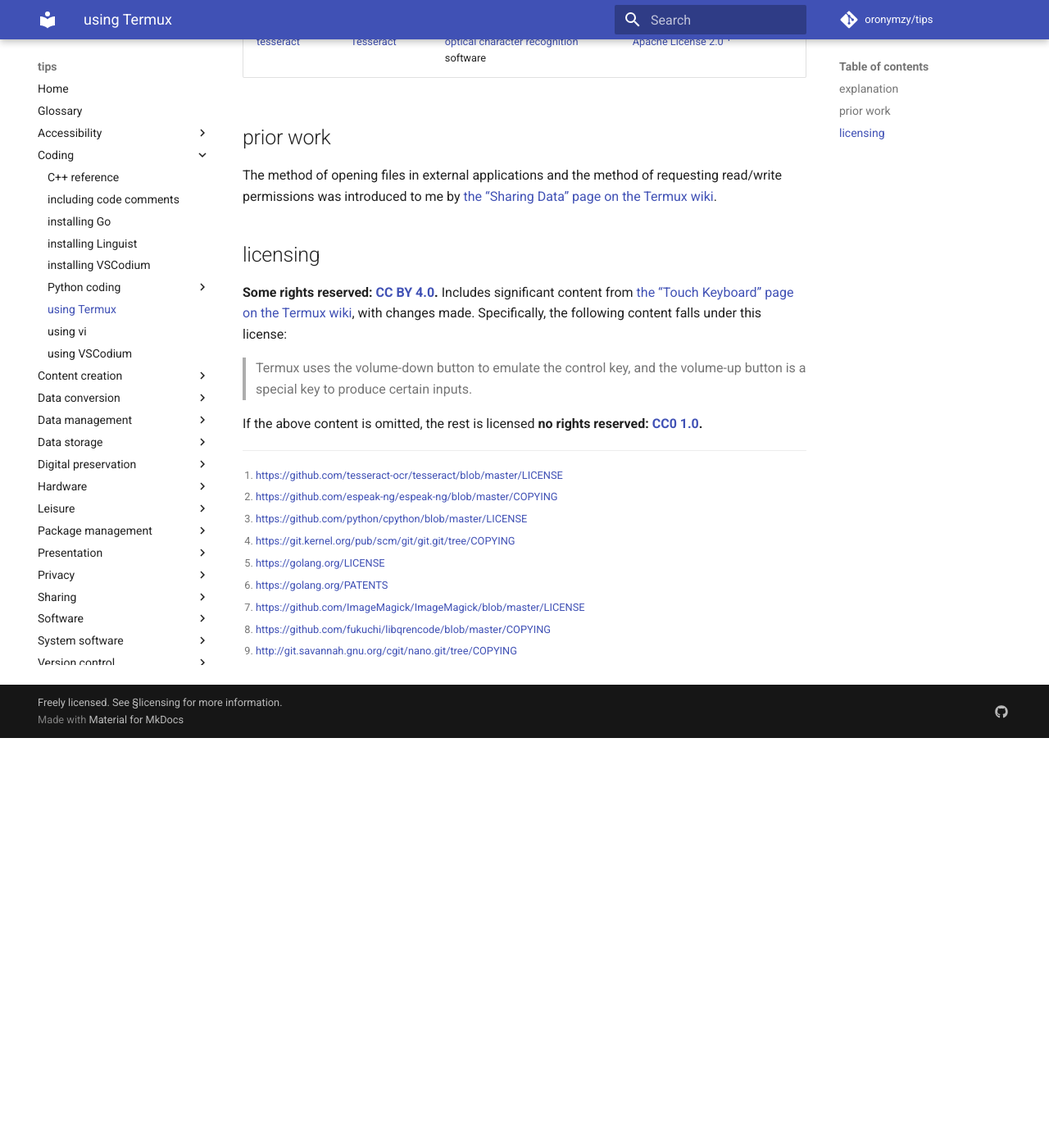
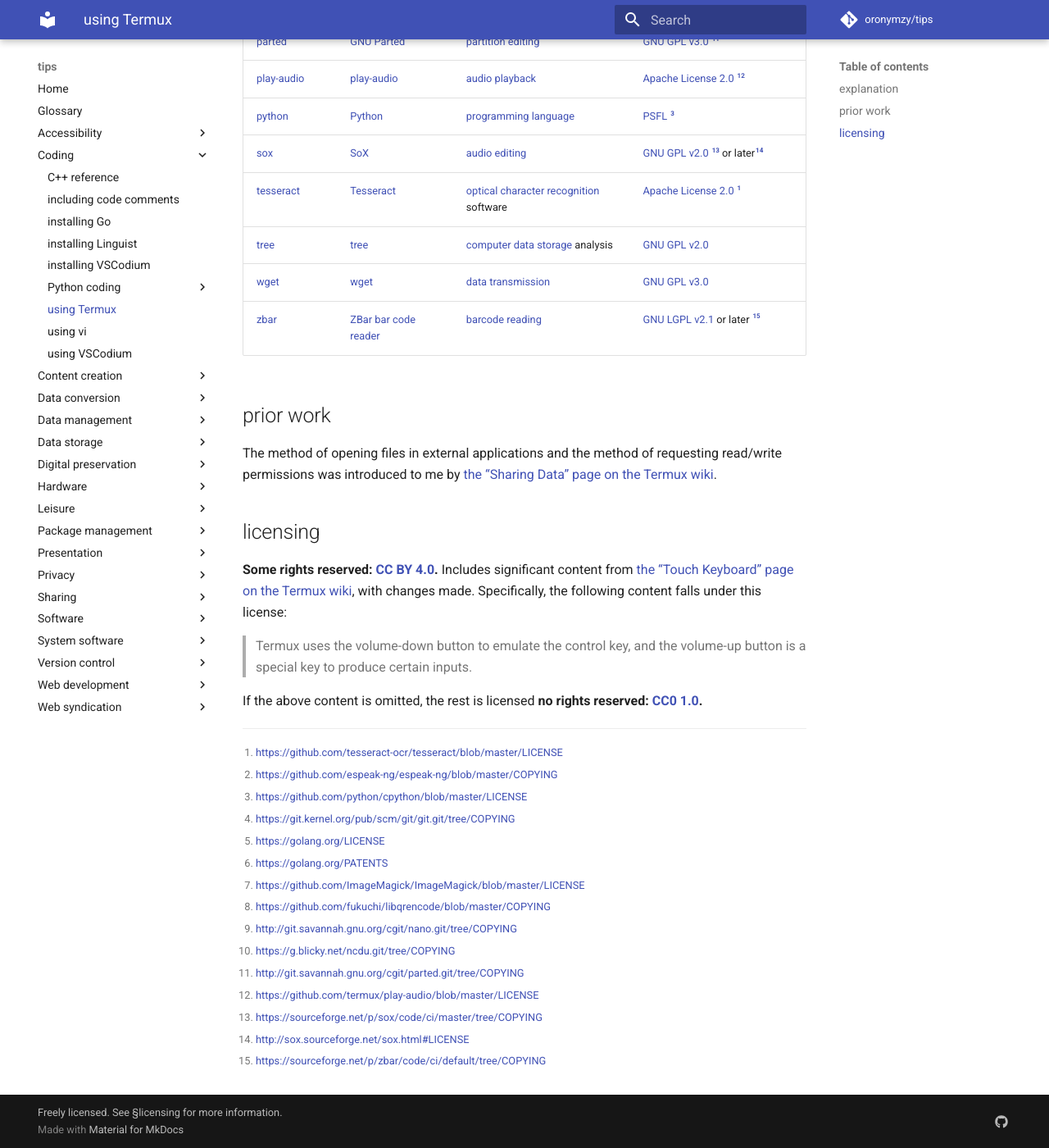
Before and after one commit to oronymzy/tips, an MkDocs documentation site: the page built from docs/usgTrmx.md, in a window 1280 px wide and 1400 px high, scrolled down 1107 px. Shown: the whole window at 82% size. Built offline with MkDocs 1.6.1 and Material for MkDocs 9.7.7, drawn with Linux system fonts in a browser that asks for light colours; comment, search, counter and statistics services are not loaded; before the commit the page ends 2007 px from its top, so only the background shows below that.

Commit message:
Add 7 table rows, align vertical bars of table
Add 'Ncdu', 'GNU Parted', 'play-audio', 'SoX', 'tree', 'wget', and 'ZBar
bar code reader' table rows, with hyperlinks and footnotes.
Improve table readability by aligning vertical bars.

```diff
--- a/docs/usgTrmx.md
+++ b/docs/usgTrmx.md
@@ -20,48 +20,77 @@ Termux uses the volume-down button to emulate the control key, and the volume-up
 
     This is an incomplete explanation.
 
-| package name  | program name  | program category                         | licensing
-|:--------------|:--------------|:-----------------------------------------|:-
-| [espeak]      | [eSpeak NG]   | [speech synthesis]                       | [GNU GPL v3.0] [^usgTrmx2]
-| [git]         | [Git]         | [distributed version control]            | [GNU GPL v2.0] [^usgTrmx4]
-| [golang]      | [Go]          | [programming language]                   | [BSD]-style license [^usgTrmx5] with [patent] grant [^usgTrmx6]
-| [imagemagick] | [ImageMagick] | [image editing]                          | [ImageMagick License] [^usgTrmx7]
-| [libqrencode] | [Libqrencode] | [QR code] encoding                       | [GNU LGPL v2.1] [^usgTrmx8]
-| [nano]        | [GNU nano]    | [text editing]                           | [GNU GPL v3.0] [^usgTrmx9]
-| [python]      | [Python]      | [programming language]                   | [PSFL] [^usgTrmx3]
-| [tesseract]   | [Tesseract]   | [optical character recognition] software | [Apache License 2.0] [^usgTrmx1]
+| package name              | program name              | program category                         | licensing
+|:--------------------------|:--------------------------|:-----------------------------------------|:-
+| [espeak]                  | [eSpeak NG]               | [speech synthesis]                       | [GNU GPL v3.0] [^usgTrmx2]
+| [git]                     | [Git]                     | [distributed version control]            | [GNU GPL v2.0] [^usgTrmx4]
+| [golang]                  | [Go]                      | [programming language]                   | [BSD]-style license [^usgTrmx5] with [patent] grant [^usgTrmx6]
+| [imagemagick]             | [ImageMagick]             | [image editing]                          | [ImageMagick License] [^usgTrmx7]
+| [libqrencode]             | [Libqrencode]             | [QR code] encoding                       | [GNU LGPL v2.1] [^usgTrmx8]
+| [nano]                    | [GNU nano]                | [text editing]                           | [GNU GPL v3.0] [^usgTrmx9]
+| [ncdu]                    | [Ncdu]                    | [disk utility] package                   | [MIT License] [^usgTrmx10]
+| [parted]                  | [GNU Parted]              | [partition editing]                      | [GNU GPL v3.0] [^usgTrmx11]
+| [play-audio][play-audio1] | [play-audio][play-audio2] | [audio playback]                         | [Apache License 2.0] [^usgTrmx12]
+| [python]                  | [Python]                  | [programming language]                   | [PSFL] [^usgTrmx3]
+| [sox]                     | [SoX]                     | [audio editing]                          | [GNU GPL v2.0] [^usgTrmx13] or later[^usgTrmx14]
+| [tesseract]               | [Tesseract]               | [optical character recognition] software | [Apache License 2.0] [^usgTrmx1]
+| [tree][tree1]             | [tree][tree2]             | [computer data storage] analysis         | [GNU GPL v2.0]
+| [wget][wget1]             | [wget][wget2]             | [data transmission]                      | [GNU GPL v3.0]
+| [zbar]                    | [ZBar bar code reader]    | [barcode reading]                        | [GNU LGPL v2.1] or later [^usgTrmx15]
 
 [Apache License 2.0]: https://choosealicense.com/licenses/apache-2.0/
 [BSD]: https://en.wikipedia.org/wiki/BSD_licenses
 [GNU GPL v2.0]: https://choosealicense.com/licenses/gpl-2.0/
 [GNU GPL v3.0]: https://choosealicense.com/licenses/gpl-3.0/
 [GNU LGPL v2.1]: https://www.gnu.org/licenses/old-licenses/lgpl-2.1.en.html
+[GNU Parted]: https://www.gnu.org/software/parted/
 [GNU nano]: https://nano-editor.org/
 [Git]: https://git-scm.com/
 [Go]: https://golang.org/
 [ImageMagick License]: https://imagemagick.org/script/license.php
 [ImageMagick]: http://www.imagemagick.org/
 [Libqrencode]: https://github.com/fukuchi/libqrencode
+[MIT License]: https://choosealicense.com/licenses/mit/
+[Ncdu]: https://dev.yorhel.nl/ncdu
 [PSFL]: https://docs.python.org/3/license.html
 [Python]: https://github.com/python/cpython
 [QR code]: https://en.wikipedia.org/wiki/QR_code
+[SoX]: http://sox.sourceforge.net/
 [Tesseract]: https://github.com/tesseract-ocr/tesseract
+[ZBar bar code reader]: http://zbar.sourceforge.net/
+[audio editing]: https://en.wikipedia.org/wiki/Audio_editing_software
+[audio playback]: https://en.wikipedia.org/wiki/Media_player_software#Functionality_focus
+[barcode reading]: https://en.wikipedia.org/wiki/Barcode_reader
+[computer data storage]: https://en.wikipedia.org/wiki/Computer_data_storage
+[data transmission]: https://en.wikipedia.org/wiki/Data_transmission
+[disk utility]: https://en.wikipedia.org/wiki/Disk_utility
 [distributed version control]: https://git-scm.com/
 [eSpeak NG]: https://github.com/espeak-ng/espeak-ng
 [espeak]: https://github.com/termux/termux-packages/tree/master/packages/espeak
 [git]: https://github.com/termux/termux-packages/tree/master/packages/git
 [golang]: https://github.com/termux/termux-packages/tree/master/packages/golang
+[image editing]: https://en.wikipedia.org/wiki/Image_editing
 [imagemagick]: https://github.com/termux/termux-packages/tree/master/packages/imagemagick
-[image editing]: https://en.wikipedia.org/wiki/Image_editing
 [libqrencode]: https://github.com/termux/termux-packages/tree/master/packages/libqrencode
 [nano]: https://github.com/termux/termux-packages/tree/master/packages/nano
+[ncdu]: https://github.com/termux/termux-packages/tree/master/packages/ncdu
 [optical character recognition]: https://en.wikipedia.org/wiki/Optical_character_recognition
+[parted]: https://github.com/termux/termux-packages/tree/master/packages/parted
+[partition editing]: https://en.wikipedia.org/wiki/Disk_editor#Partition_editor
 [patent]: https://en.wikipedia.org/wiki/Software_patent
+[play-audio1]: https://github.com/termux/termux-packages/tree/master/packages/play-audio
+[play-audio2]: https://github.com/termux/play-audio
 [programming language]: https://en.wikipedia.org/wiki/Programming_language
 [python]: https://github.com/termux/termux-packages/tree/master/packages/python
+[sox]: https://github.com/termux/termux-packages/tree/master/packages/sox
 [speech synthesis]: https://en.wikipedia.org/wiki/Speech_synthesis
 [tesseract]: https://github.com/termux/termux-packages/tree/master/packages/tesseract
 [text editing]: https://en.wikipedia.org/wiki/Text_editor
+[tree1]: https://github.com/termux/termux-packages/tree/master/packages/tree
+[tree2]: http://mama.indstate.edu/users/ice/tree/
+[wget1]: https://github.com/termux/termux-packages/tree/master/packages/wget
+[wget2]: https://www.gnu.org/software/wget/
+[zbar]: https://github.com/termux/termux-packages/tree/master/packages/zbar
 
 ## prior work
 The method of opening files in external applications and the method of requesting read/write permissions was introduced to me by [the “Sharing Data” page on the Termux wiki](https://wiki.termux.com/wiki/Sharing_Data).
```
Also changed, not shown: other parts of docs/usgTrmx.md (+6 -0 lines).
